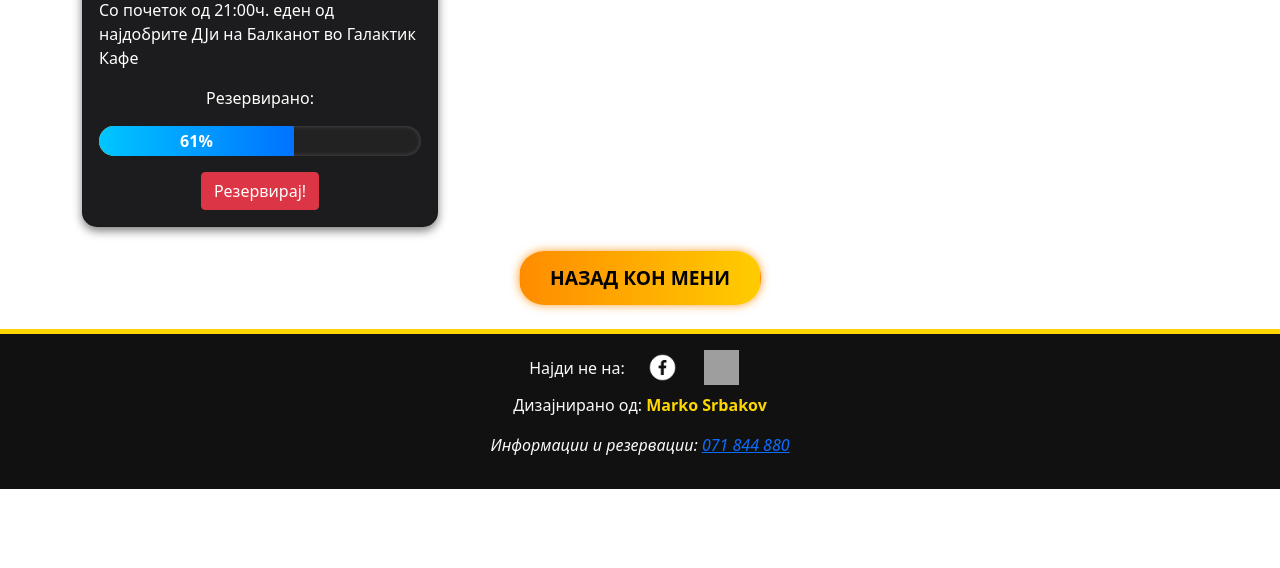
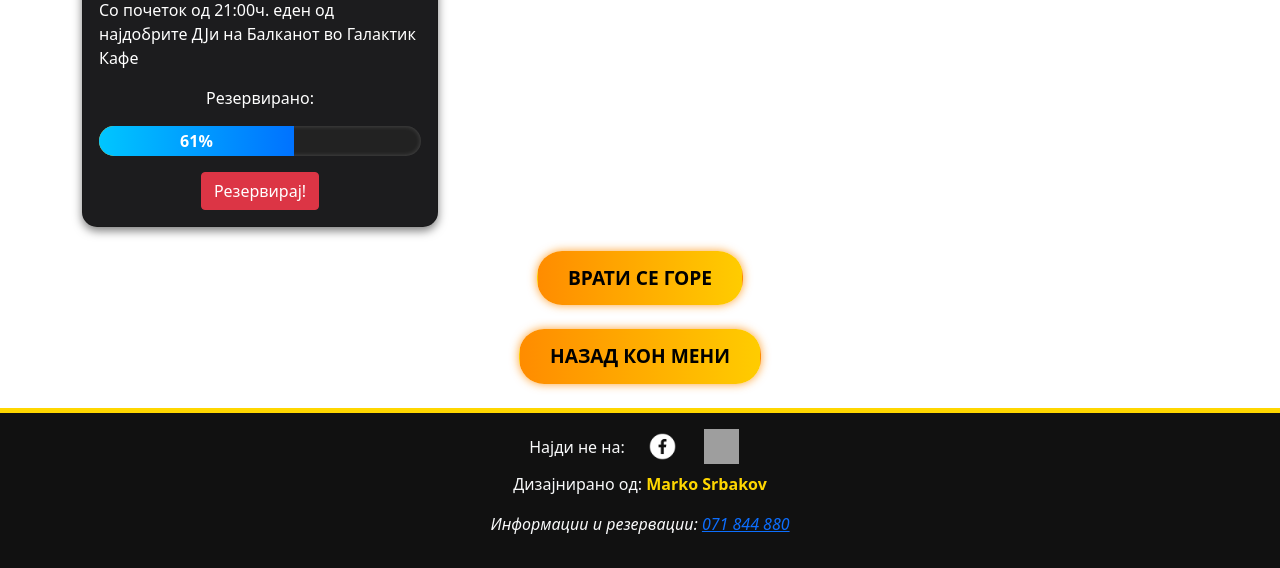
Before and after one commit to markosrbakov/GalacticCaffe, a Django app: page /events/ in a window 1280 px wide. Shown: the part 977-1545 px from the top of the page. Before the commit the page ends 1466 px from the top, so only its background shows below. Run offline with Django 5.2, Linux system fonts and the light colour scheme; data comes from the database, SQL or seed files in the repository; grey boxes are pictures that could not be loaded.

Commit message:
Update kopce scrollToTop

```diff
--- a/templates/events.html
+++ b/templates/events.html
@@ -204,7 +204,9 @@
     </div>
 </div>
 
-
+<div class="text-center mb-4">
+    <button onclick="scrollToTop()" class="btn neon-button">Врати се горе</button>
+</div>
 <div class="text-center mb-4">
     <a href="/" class="btn neon-button">Назад кон Мени</a>
 </div>
@@ -228,9 +230,15 @@
         Информации и резервации: <a href="tel:+38971844880">071 844 880</a>
     </p>
 </footer>
+<script>
+    function scrollToTop() {
+        window.scrollTo({ top: 0, behavior: 'smooth' });
+    }
+</script>
 
+<script src="https://cdn.jsdelivr.net/npm/bootstrap@5.1.3/dist/js/bootstrap.bundle.min.js">
 
-<script src="https://cdn.jsdelivr.net/npm/bootstrap@5.1.3/dist/js/bootstrap.bundle.min.js"></script>
+</script>
 
 </body>
 </html>
```
